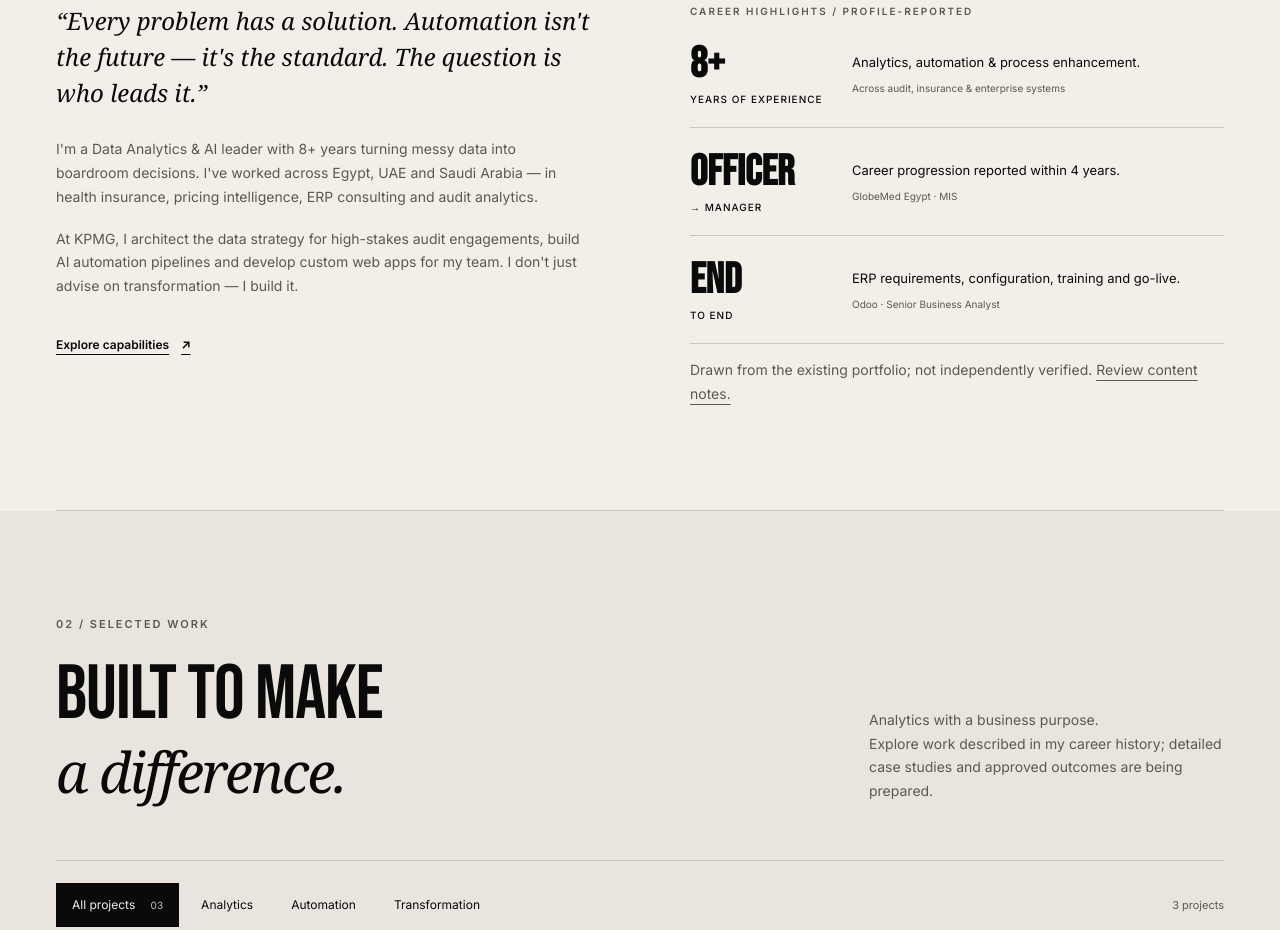
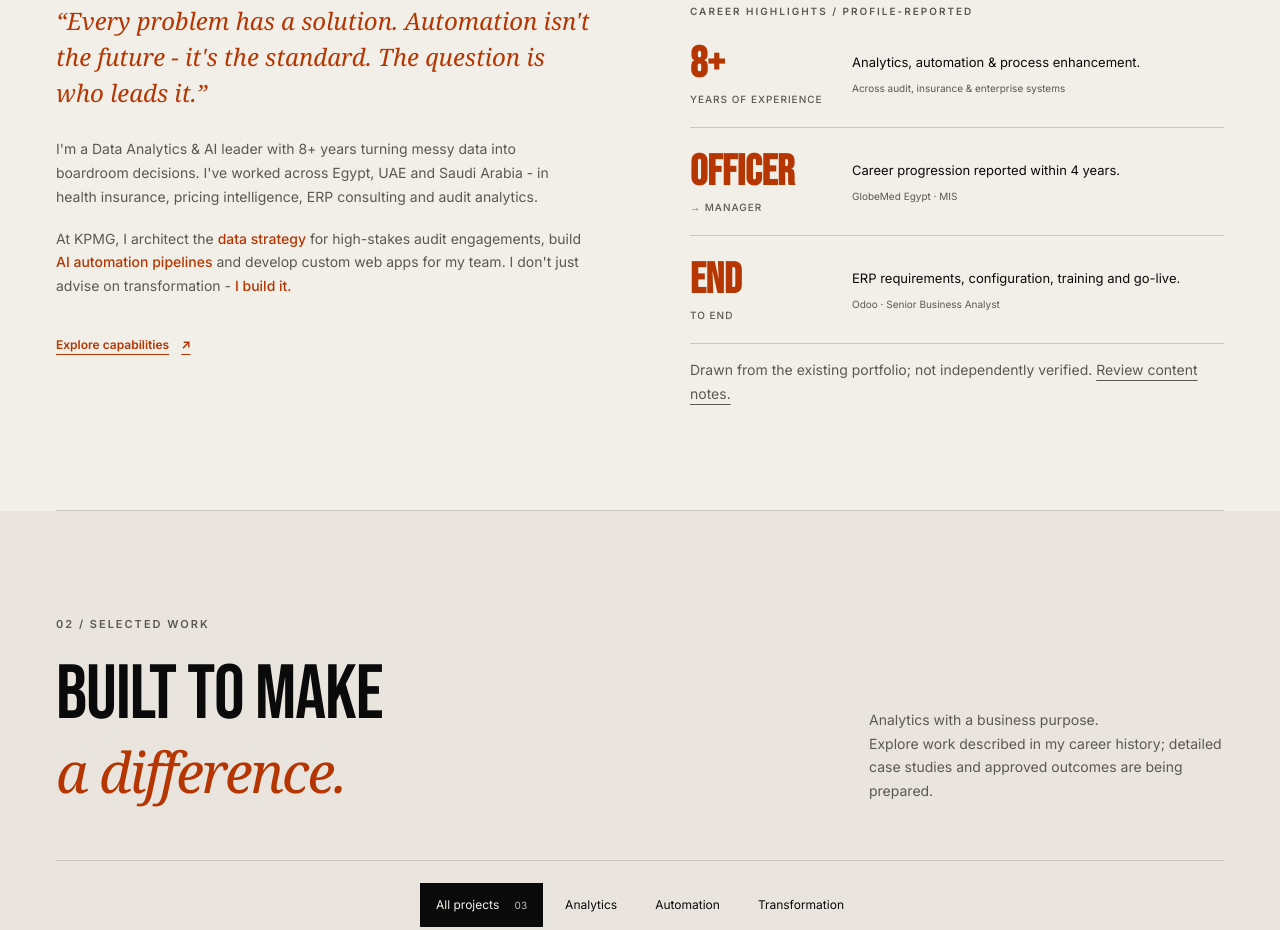
Before and after one commit to ahmedmaher701-ai/ahmedelbeisy.github.io, a plain HTML site: page index.html in a window 1280 px wide. Shown: the part 1311-2241 px from the top of the page. Drawn offline with Linux system fonts and the light colour scheme; a web font is replaced by a local one.

Commit message:
Refine orange typography and center project filters

```diff
--- a/index.html
+++ b/index.html
@@ -5,7 +5,7 @@
   <meta name="viewport" content="width=device-width, initial-scale=1">
   <meta name="theme-color" content="#F2EFE9">
   <title>Ahmed El-Beisy | Data Analytics & Automation Manager</title>
-  <meta name="description" content="Ahmed El-Beisy — Data Analytics & Automation Manager in Riyadh. Explore experience in audit analytics, AI automation, ERP transformation and business intelligence.">
+  <meta name="description" content="Ahmed El-Beisy - Data Analytics & Automation Manager in Riyadh. Explore experience in audit analytics, AI automation, ERP transformation and business intelligence.">
   <link rel="canonical" href="https://ahmedmaher701-ai.github.io/ahmedelbeisy.github.io/">
   <meta property="og:type" content="website">
   <meta property="og:title" content="Ahmed El-Beisy | Data Analytics & Automation Manager">
@@ -14,13 +14,13 @@
   <meta property="og:image" content="https://ahmedmaher701-ai.github.io/ahmedelbeisy.github.io/assets/social-preview.png">
   <meta property="og:image:width" content="1200">
   <meta property="og:image:height" content="630">
-  <meta property="og:image:alt" content="Ahmed El-Beisy — Data, decisions, delivery. Data Analytics and Automation Manager.">
+  <meta property="og:image:alt" content="Ahmed El-Beisy - Data, decisions, delivery. Data Analytics and Automation Manager.">
   <meta name="twitter:card" content="summary_large_image">
   <link rel="icon" href="assets/favicon.svg" type="image/svg+xml">
   <link rel="preconnect" href="https://fonts.googleapis.com">
   <link rel="preconnect" href="https://fonts.gstatic.com" crossorigin>
   <link href="https://fonts.googleapis.com/css2?family=Bebas+Neue&family=Inter:wght@400;500;600;700&family=Playfair+Display:ital@1&display=swap" rel="stylesheet">
-  <link rel="stylesheet" href="styles.css">
+  <link rel="stylesheet" href="styles.css?v=20261017-color">
   <script src="script.js" defer>
 </script>
 </head>
@@ -120,9 +120,9 @@
 </div>
 <div class="about-grid">
 <div>
-<p class="intro">“Every problem has a solution. Automation isn't the future — it's the standard. The question is who leads it.”</p>
-<p>I'm a Data Analytics & AI leader with 8+ years turning messy data into boardroom decisions. I've worked across Egypt, UAE and Saudi Arabia — in health insurance, pricing intelligence, ERP consulting and audit analytics.</p>
-<p>At KPMG, I architect the data strategy for high-stakes audit engagements, build AI automation pipelines and develop custom web apps for my team. I don't just advise on transformation — I build it.</p>
+<p class="intro">“Every problem has a solution. Automation isn't the future - it's the standard. The question is who leads it.”</p>
+<p>I'm a Data Analytics & AI leader with 8+ years turning messy data into boardroom decisions. I've worked across Egypt, UAE and Saudi Arabia - in health insurance, pricing intelligence, ERP consulting and audit analytics.</p>
+<p>At KPMG, I architect the <span class="profile-accent">data strategy</span> for high-stakes audit engagements, build <span class="profile-accent">AI automation pipelines</span> and develop custom web apps for my team. I don't just advise on transformation - <span class="profile-accent">I build it.</span></p>
 <a class="text-link" href="#skills">Explore capabilities <span aria-hidden="true">↗</span>
 </a>
 </div>
@@ -170,7 +170,7 @@
 <button data-filter="automation" aria-pressed="false">Automation</button>
 <button data-filter="transformation" aria-pressed="false">Transformation</button>
 </div>
-<p id="project-count" role="status" aria-live="polite">3 projects</p>
+<p class="sr-only" id="project-count" role="status" aria-live="polite">3 projects</p>
 </div>
 <div class="projects-grid">
 <article class="project-card" data-category="automation">
--- a/styles.css
+++ b/styles.css
@@ -1502,3 +1502,23 @@ footer p:nth-of-type(2) {
   .hero-summary dd { font-size:46px; }
   .hero-summary .summary-text { font-size:30px; }
 }
+
+/* Editorial color hierarchy and centered project navigation. */
+h2 em,
+.hero-statement span,
+.about-grid .intro {
+  color:var(--rust);
+}
+.contact-grid h2 em,
+footer p:nth-of-type(2) {
+  color:var(--orange);
+}
+#about .highlight strong,
+#about .text-link,
+.profile-accent {
+  color:var(--rust);
+}
+#about .highlight strong span { color:var(--muted); }
+.profile-accent { font-weight:500; }
+.projects-toolbar { justify-content:center; }
+.filters { justify-content:center; }
```
